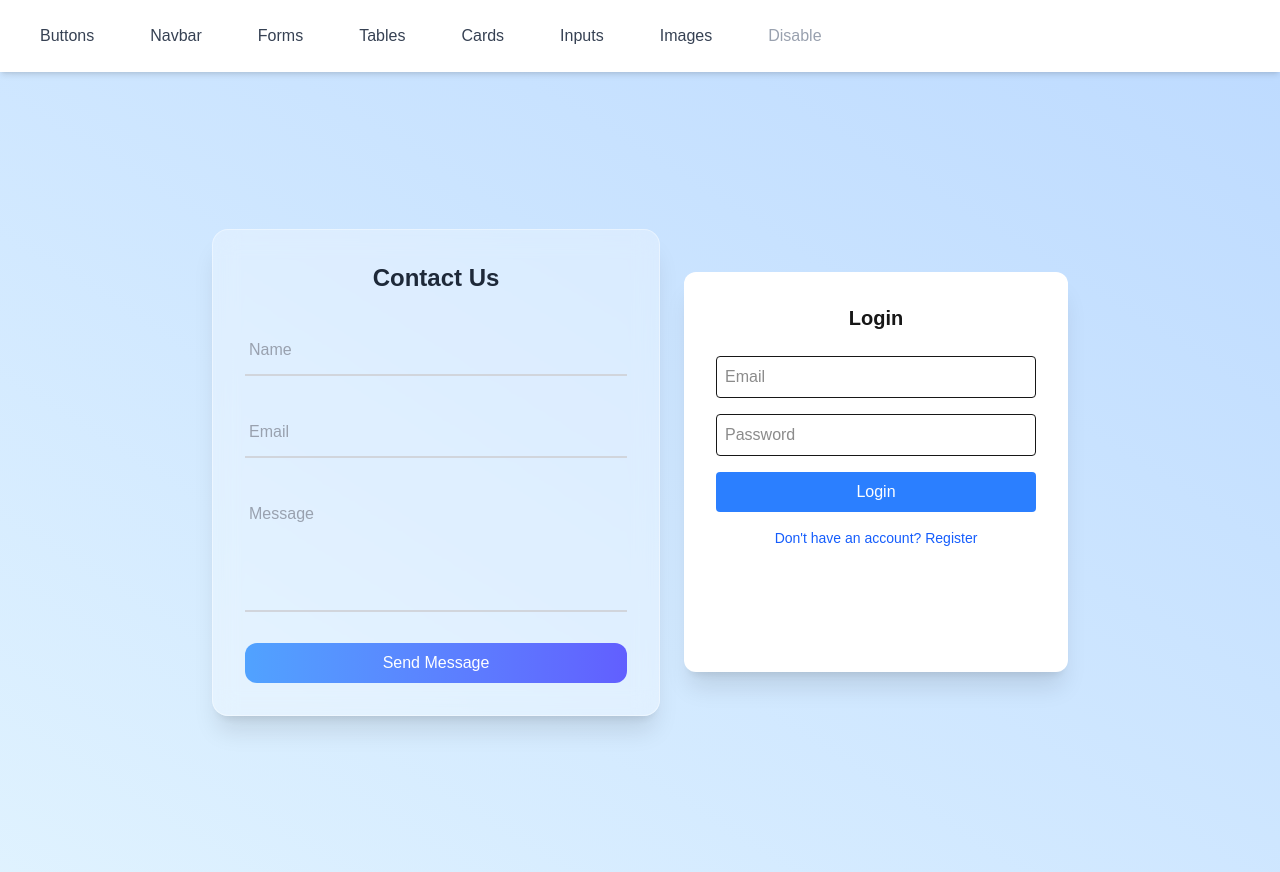
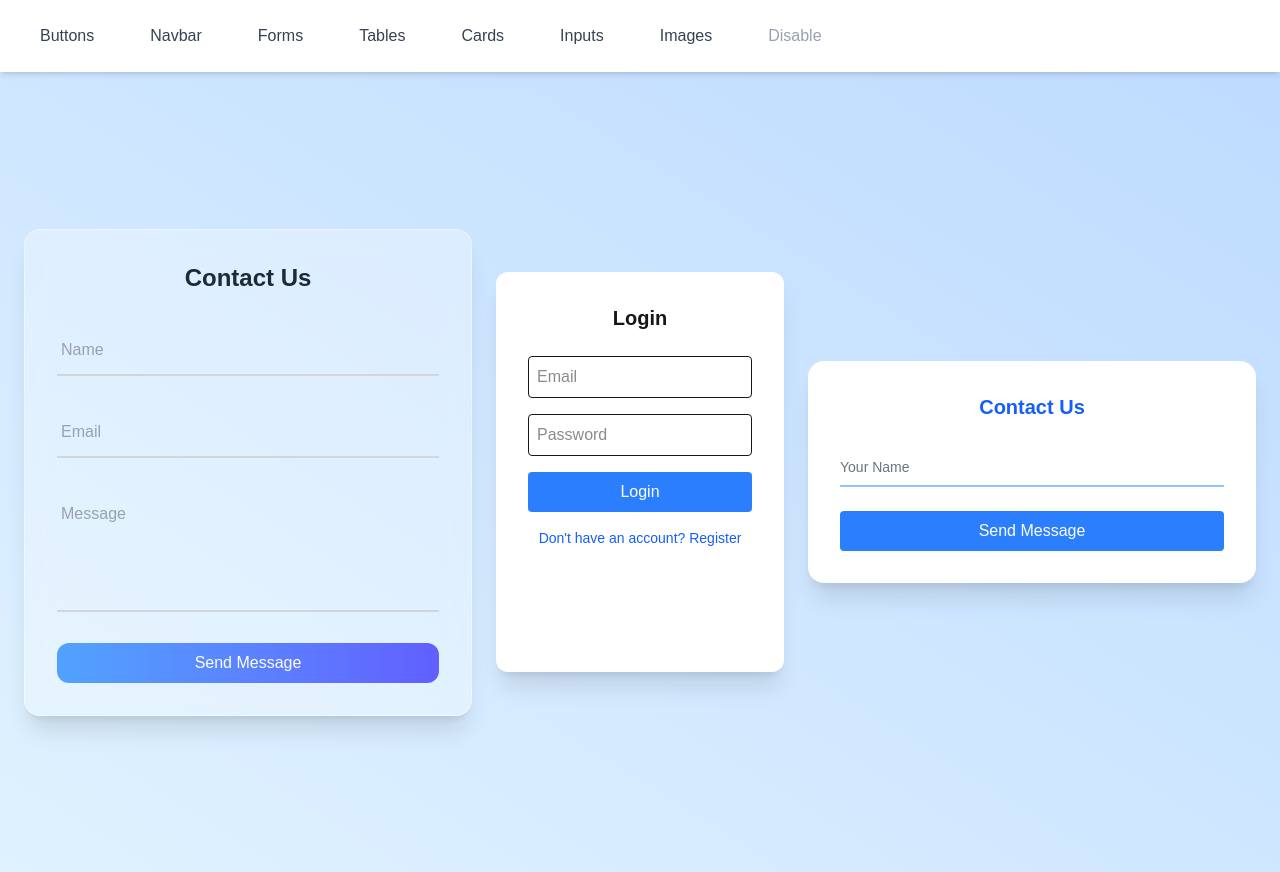
Before and after one commit to Prohor722/tailwind_compoenets, a Next.js app: page /form in a window 1280 px wide. Built offline with nearby package versions, Linux system fonts and the light colour scheme.

Commit message:
another form added

```diff
--- a/app/form/page.tsx
+++ b/app/form/page.tsx
@@ -11,6 +11,7 @@ export default function ModernForm() {
   });
   const [error, setError] = useState("");
   const [isFlipped, setIsFlipped] = useState(false);
+  const [name, setName] = useState("");
 
   const handleChange = (
     e: React.ChangeEvent<HTMLInputElement | HTMLTextAreaElement>
@@ -102,7 +103,7 @@ export default function ModernForm() {
           )}
         >
           {/* Front (Login) */}
-          <div className="absolute w-full h-full backface-hidden bg-white rounded-xl shadow-xl p-8">
+          <form className="absolute w-full h-full backface-hidden bg-white rounded-xl shadow-xl p-8">
             <h2 className="text-xl font-semibold text-center mb-6">Login</h2>
             <input
               type="email"
@@ -123,7 +124,7 @@ export default function ModernForm() {
             >
               Don&apos;t have an account? Register
             </p>
-          </div>
+          </form>
 
           {/* Back (Register) */}
           <div className="absolute w-full h-full backface-hidden rotate-y-180 bg-white rounded-xl shadow-xl p-8">
@@ -155,6 +156,35 @@ export default function ModernForm() {
           </div>
         </div>
       </div>
+
+      <form className="bg-white p-8 rounded-2xl shadow-xl w-full max-w-md space-y-6 transition duration-500 ease-in-out transform hover:scale-105">
+        <h2 className="text-xl font-semibold text-center text-blue-600">
+          Contact Us
+        </h2>
+
+        <div className="relative z-0 w-full group">
+          <input
+            type="text"
+            name="name"
+            id="name"
+            value={name}
+            onChange={(e) => setName(e.target.value)}
+            className="block py-2.5 px-0 w-full text-sm text-gray-900 bg-transparent border-0 border-b-2 border-blue-300 appearance-none focus:outline-none focus:ring-0 focus:border-blue-600 peer"
+            placeholder=" "
+          />
+          <label
+            htmlFor="name"
+            className="absolute text-sm text-gray-500 duration-300 transform -translate-y-6 scale-75 top-3 -z-10 origin-[0] peer-placeholder-shown:scale-100
+                       peer-placeholder-shown:translate-y-0 peer-focus:scale-75 peer-focus:-translate-y-6"
+          >
+            Your Name
+          </label>
+        </div>
+
+        <button className="w-full bg-blue-500 text-white py-2 rounded hover:bg-blue-600 transition">
+          Send Message
+        </button>
+      </form>
     </div>
   );
 }
```
